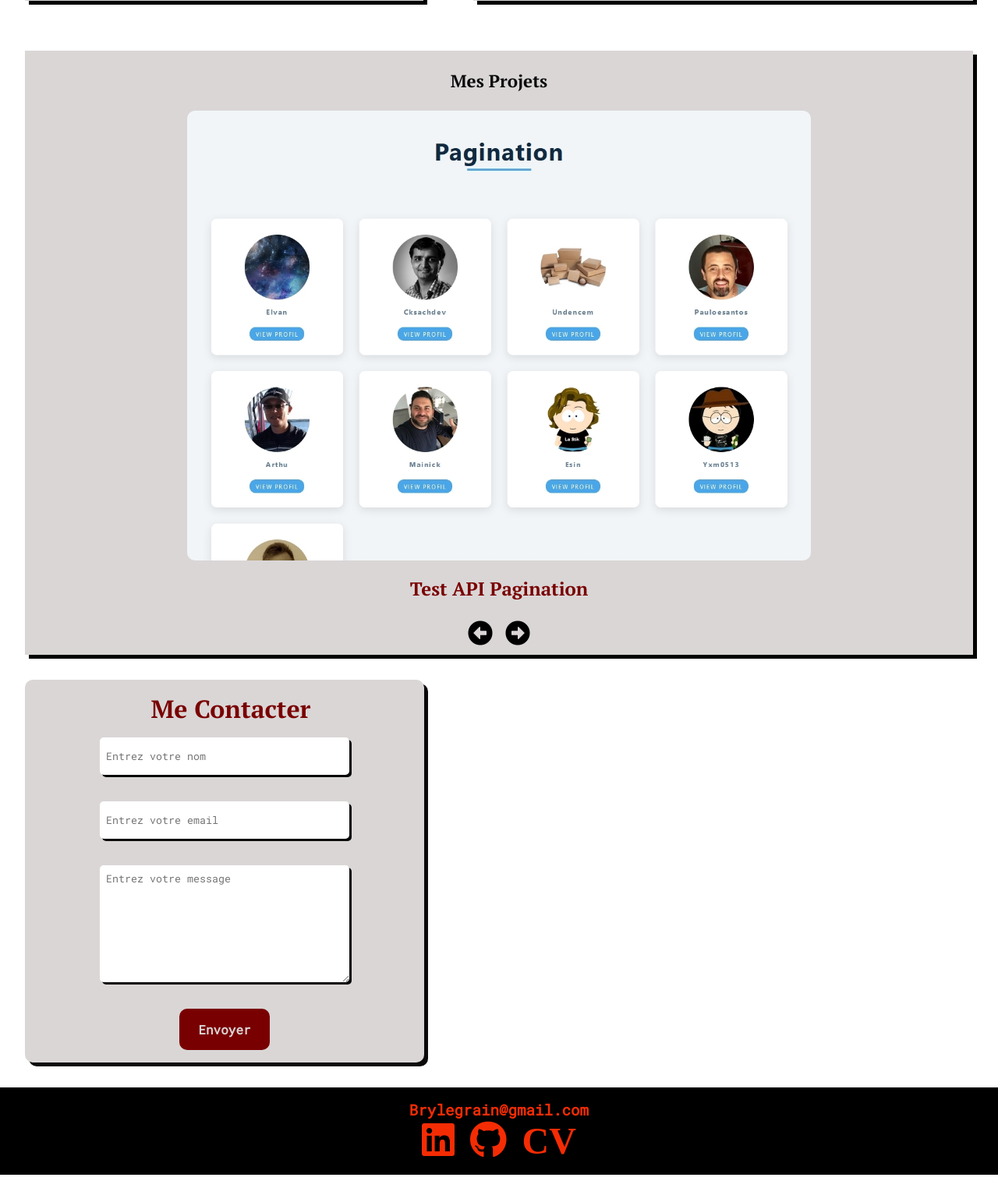
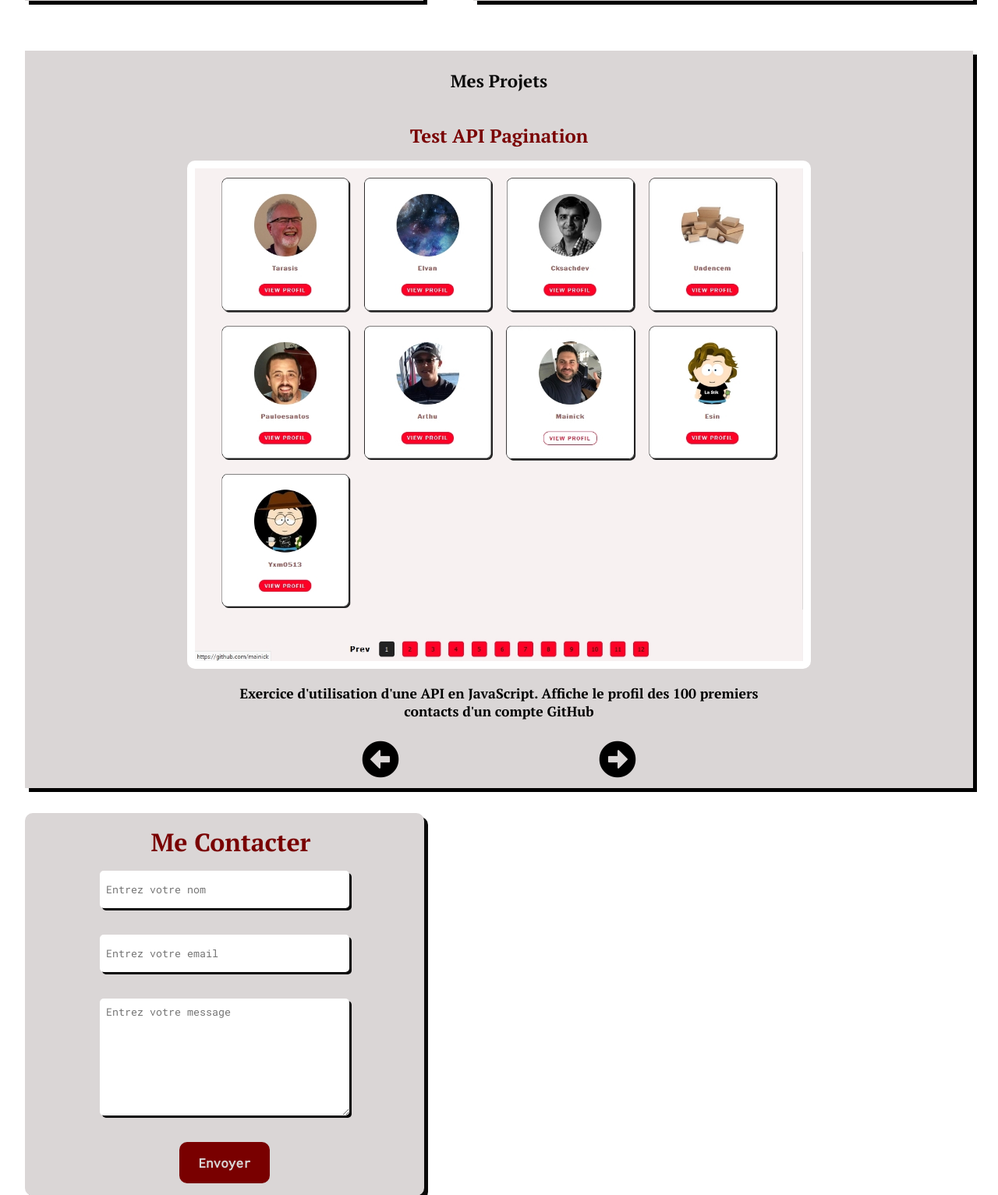
Before and after one commit to BryanLeg/MySite, a PHP site: page / in a window 1280 px wide. Shown: the part 1084-2617 px from the top of the page at 78% size. Before the commit the page ends 2591 px from the top, so only its background shows below. Run offline with PHP 8.4, Linux system fonts and the light colour scheme.

Commit message:
galleryChanges+cssChanges

```diff
--- a/api/displayProjects.js
+++ b/api/displayProjects.js
@@ -1,11 +1,12 @@
-const container = document.querySelector('.images')
+const container = document.querySelector('.gallery')
 
 const displayProjects = (projects) => {
-    const { name, id, url, image } = projects;
-    return container.innerHTML = `<a href="${url} "data-id='${id}'>
+    const { name, id, url, image, infos } = projects;
+    return container.innerHTML = `<h2 class="projectTitle">${name}</h2>
+    <a href="${url} "data-id='${id}'>
     <img class="imgProject" src="${image}" alt="image ${name}">
     </a>
-    <h2 class="projectTitle">${name}</h2> `
+    <p class="projectInfos">${infos}</p>`
 }
 
 export default displayProjects;
--- a/api/projects.json
+++ b/api/projects.json
@@ -3,18 +3,21 @@
     "name": "Test API Pagination",
     "id": 0,
     "image": "../images/Image API Pagination.jpg",
-    "url": "https://github.com/BryanLeg/pagination"
+    "url": "https://github.com/BryanLeg/pagination",
+    "infos": "Exercice d'utilisation d'une API en JavaScript. Affiche le profil des 100 premiers contacts d'un compte GitHub"
   },
   {
     "name": "Test API CocktailsList",
     "id": 1,
     "image": "../images/Image API CocktailsList.jpg",
-    "url": "https://github.com/BryanLeg/CocktailsList"
+    "url": "https://github.com/BryanLeg/CocktailsList",
+    "infos": "Exercice d'utilisation d'une API en JavaScript. Affichage d'une liste de cocktail avec fonction de recherche par inclusion du caractére"
   },
   {
     "name": "ToDoList",
     "id": 2,
     "image": "../images/Image ToDoList.jpg",
-    "url": "https://github.com/BryanLeg/ToDoList"
+    "url": "https://github.com/BryanLeg/ToDoList",
+    "infos": "Exercice de création d'une ToDoList en JavaScript avec sauvegarde des tâches en localStorage"
   }
 ]
--- a/app.js
+++ b/app.js
@@ -15,8 +15,8 @@ window.addEventListener("DOMcontentLoaded", showProjects(0));
 const btns = document.querySelectorAll('.btnProject');
 btns.forEach((btn) => {
     btn.addEventListener('click', (e) => {
-
-        const id = parseInt(e.currentTarget.parentElement.previousElementSibling.firstChild.dataset.id);
+        console.log(e.currentTarget.parentElement.previousElementSibling.f);
+        const id = parseInt(e.currentTarget.parentElement.previousElementSibling.firstChild.nextElementSibling.dataset.id);
         e.currentTarget.classList.contains('btnNext') ? id == 2 ? showProjects(0) : showProjects(id + 1) : "";
         e.currentTarget.classList.contains('btnPrev') ? id == 0 ? showProjects(2) : showProjects(id - 1) : "";
 
--- a/index.html
+++ b/index.html
@@ -102,7 +102,7 @@
 
     <section class="projects" id="projects">
       <h1 class="titleProjects">Mes projets</h1>
-      <article class="images">
+      <article class="gallery">
       </article>
       <div class="buttonsProject">
             <button class="btnProject btnPrev"><i class="fas fa-arrow-alt-circle-left"></i></button>
--- a/style.css
+++ b/style.css
@@ -149,17 +149,19 @@ span {
   align-items: center;
 }
 
+.gallery {
+  display: flex;
+  flex-direction: column;
+  align-items: center;
+  justify-content: center;
+}
+
 .titleProjects {
   color: var(--secondaryColor);
   font-family: var(--terciaryFont);
   font-size: 1.4rem;
   text-transform: capitalize;
   margin: 1.5rem 0;
-}
-
-.imgProject {
-  width: 250px;
-  border-radius: 10px;
 }
 
 .projectTitle {
@@ -170,7 +172,23 @@ span {
   color: var(--primaryColor);
 }
 
+.imgProject {
+  width: 250px;
+  border-radius: 10px;
+  border: 10px solid white;
+}
+
+.projectInfos {
+  font-family: var(--terciaryFont);
+  margin: 1rem;
+  font-size: 1.1rem;
+  font-weight: bold;
+  text-align: center;
+  width: 75%;
+}
+
 .buttonsProject {
+  width: 50%;
   display: flex;
   justify-content: space-around;
 }
@@ -178,12 +196,12 @@ span {
 .btnProject {
   background: none;
   border: none;
-  font-size: 2rem;
+  font-size: 3rem;
   margin: 0.5rem;
 }
 
 .btnProject:hover {
-  color: var(--quaternaryColor);
+  color: var(--primaryColor);
   scale: 1.1;
 }
 
@@ -280,6 +298,11 @@ footer {
 
 a {
   text-decoration: none;
+}
+
+.curriculum {
+  height: 100vh;
+  width: 100%;
 }
 
 .social {
```
Also changed, not shown: images/Image API CocktailsList.jpg, images/Image API Pagination.jpg, images/Image ToDoList.jpg.
